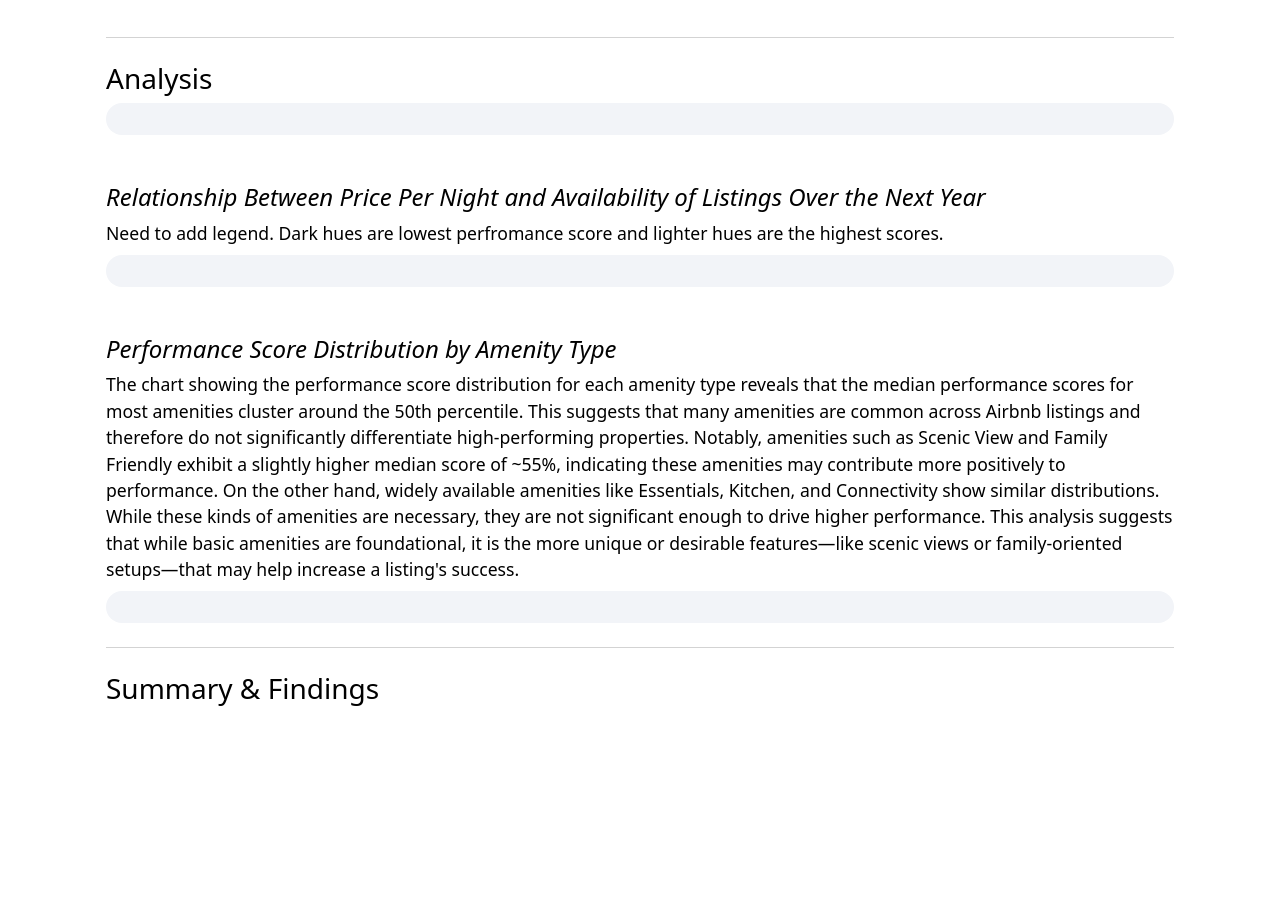
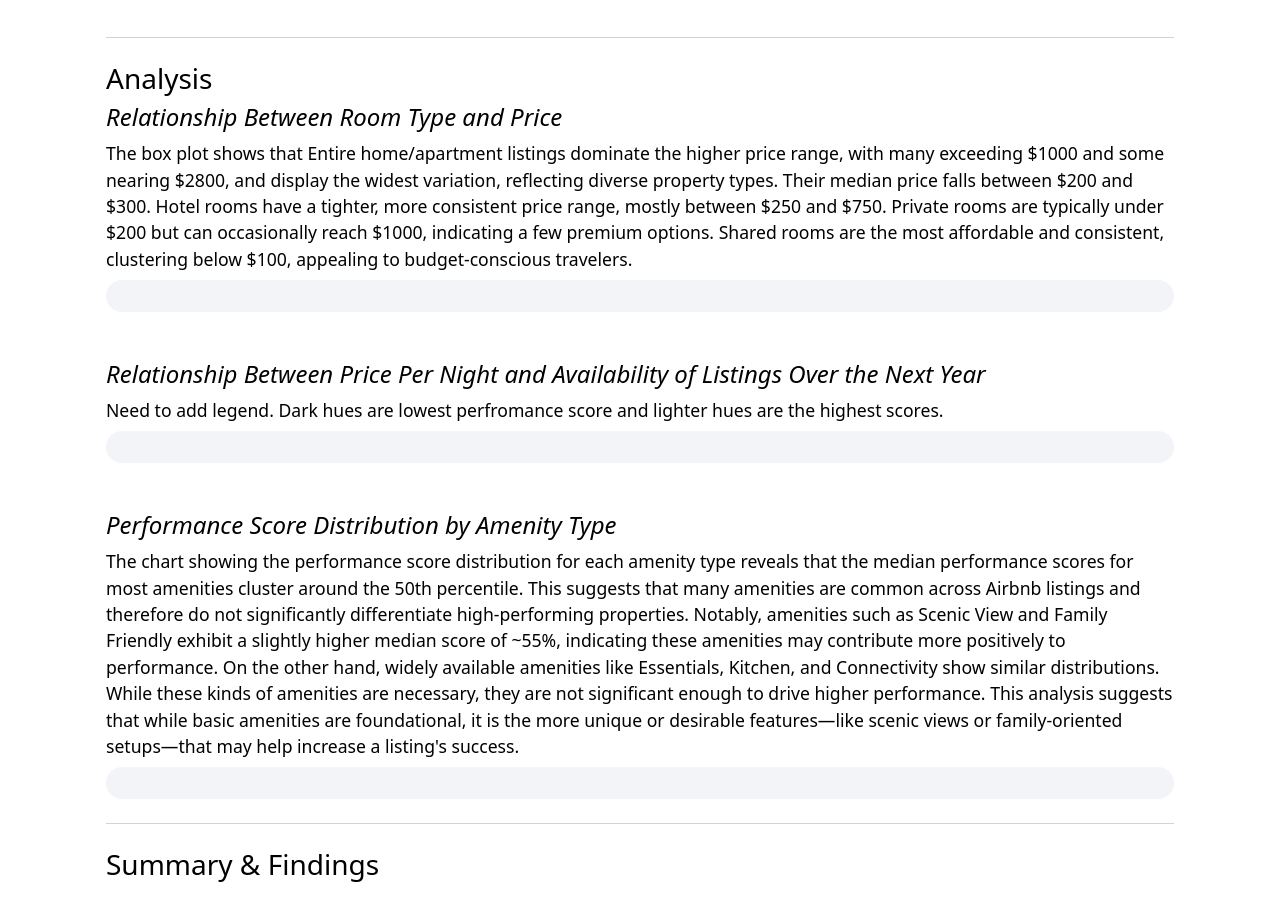
Before and after one commit to jacksonlw/scc-airbnb-analysis, a plain HTML site: page docs/index.html in a window 1280 px wide. Shown: the part 1037-1937 px from the top of the page. Before the commit the page ends 1774 px from the top, so only its background shows below. Drawn offline with nearby package versions, Linux system fonts and the light colour scheme; a script that the page names is missing.

Commit message:
Update index.html

```diff
--- a/docs/index.html
+++ b/docs/index.html
@@ -64,8 +64,14 @@
 
         <div>
           <div class="figure">
-            <h3></h3>
-            <p></p>
+            <h3>Relationship Between Room Type and Price</h3>
+            <p>The box plot shows that Entire home/apartment listings dominate the higher price range,
+              with many exceeding $1000 and some nearing $2800, and display the widest variation,
+              reflecting diverse property types. Their median price falls between $200 and $300.
+              Hotel rooms have a tighter, more consistent price range, mostly between $250 and $750.
+              Private rooms are typically under $200 but can occasionally reach $1000, indicating
+              a few premium options. Shared rooms are the most affordable and consistent, clustering below $100,
+              appealing to budget-conscious travelers.</p>
             <div class="plot">
               <div id="plot-room-type-price"></div>
             </div>
```
